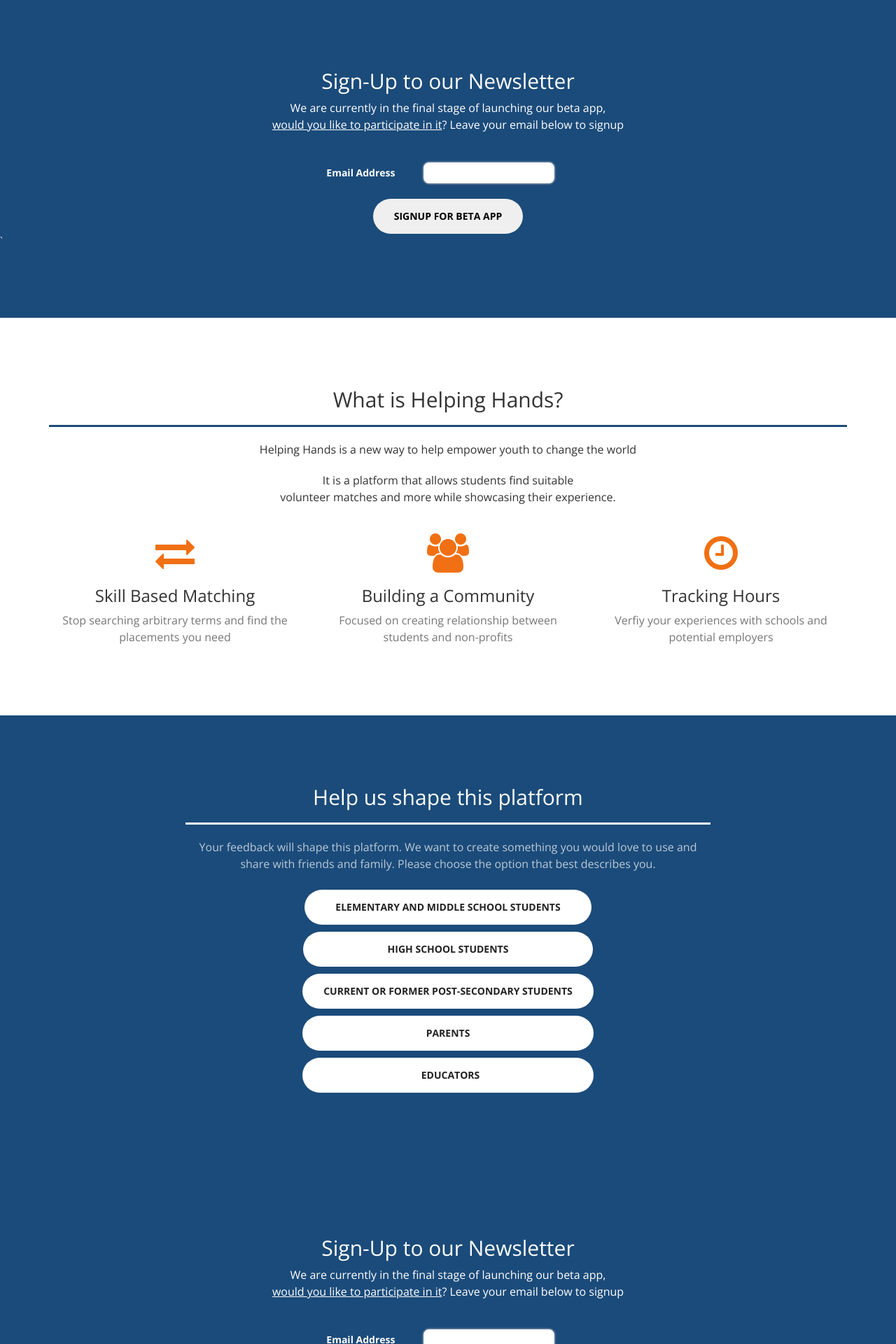
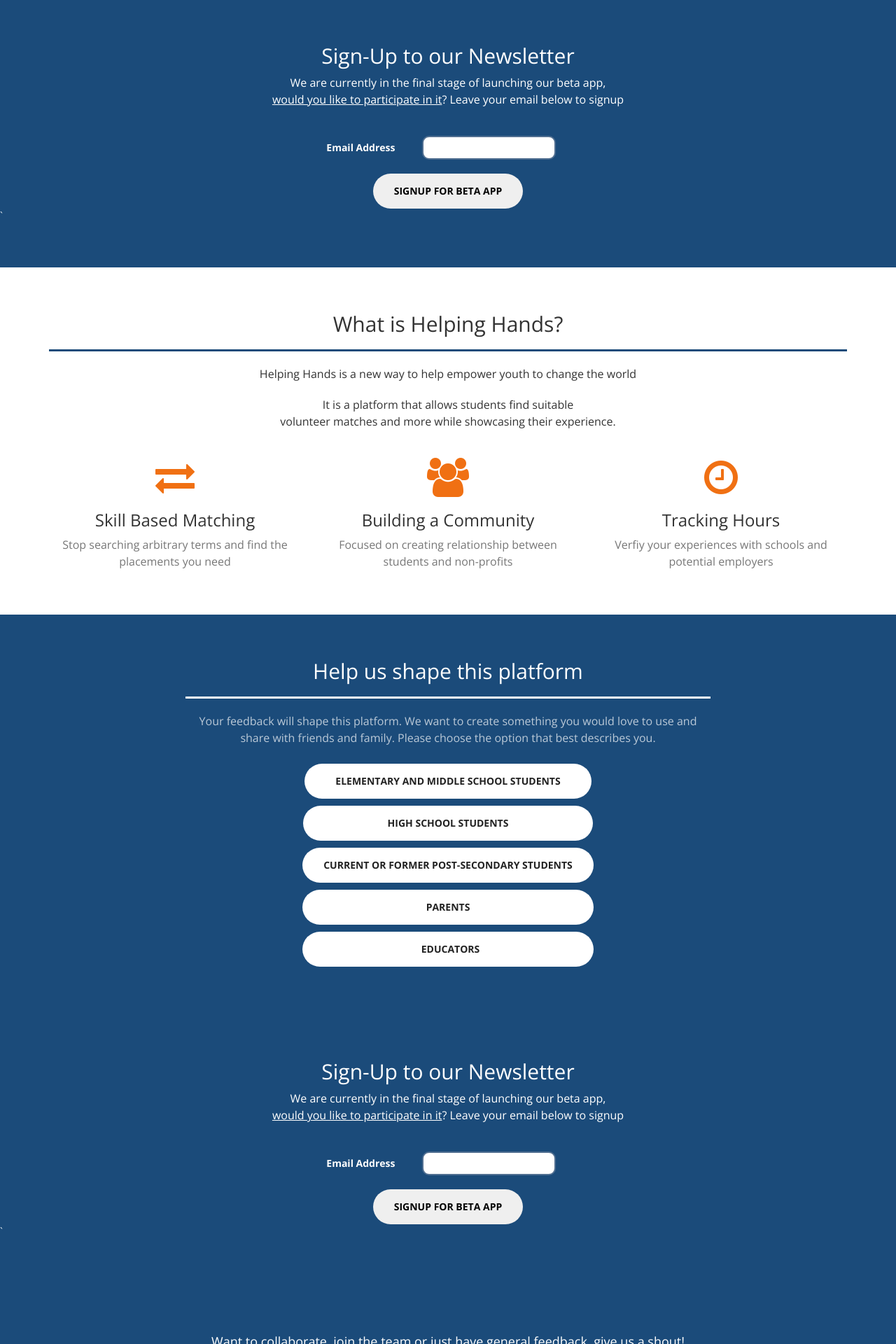
Before and after one commit to helpinghandsapp/helpinghandsapp-static-page, a PHP site: page / in a window 1280 px wide. Shown: the part 801-2721 px from the top of the page at 70% size. Run offline with PHP 8.4, Linux system fonts and the light colour scheme; some libraries are stand-ins or nearby versions.

Commit message:
Update creative.css

```diff
--- a/css/creative.css
+++ b/css/creative.css
@@ -78,7 +78,7 @@ p.withbackground {
 }
 
 section {
-    padding: 100px 0;
+    padding: 5% 0;
 }
 
 aside {
```
